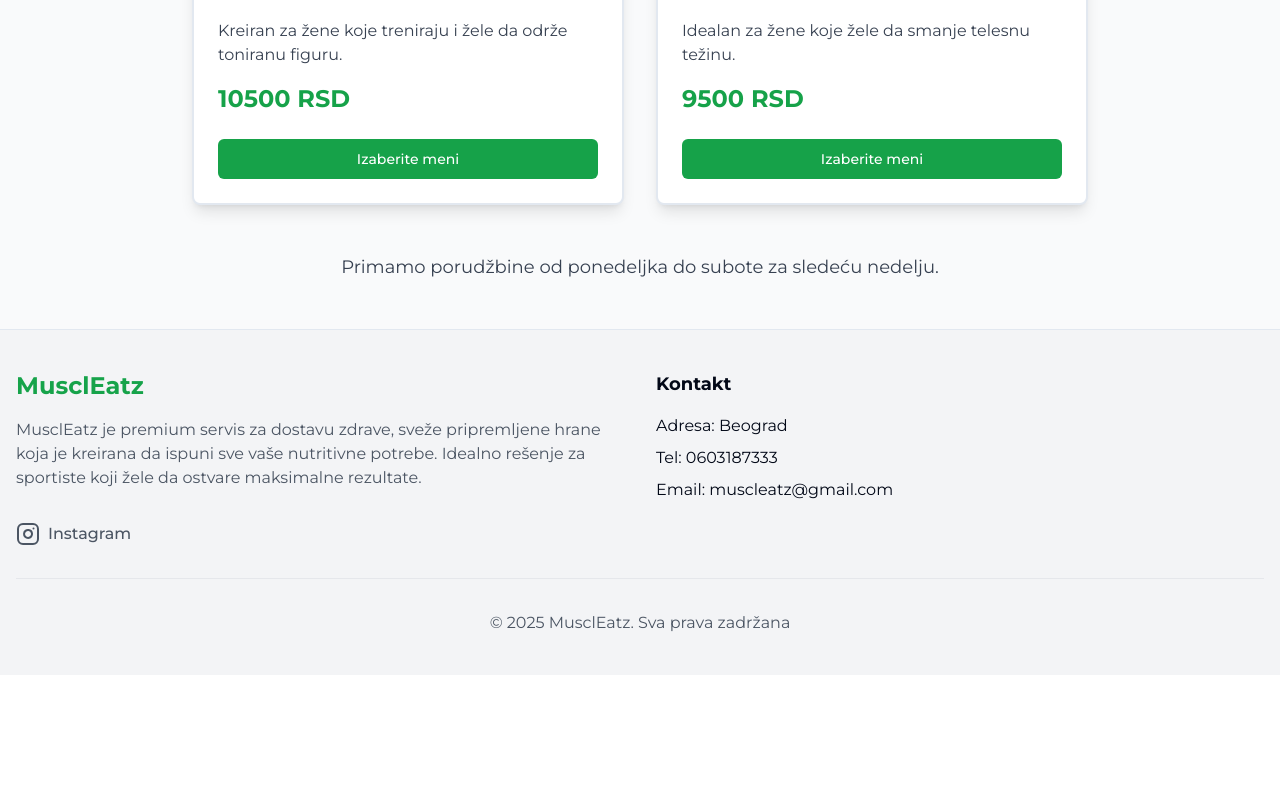
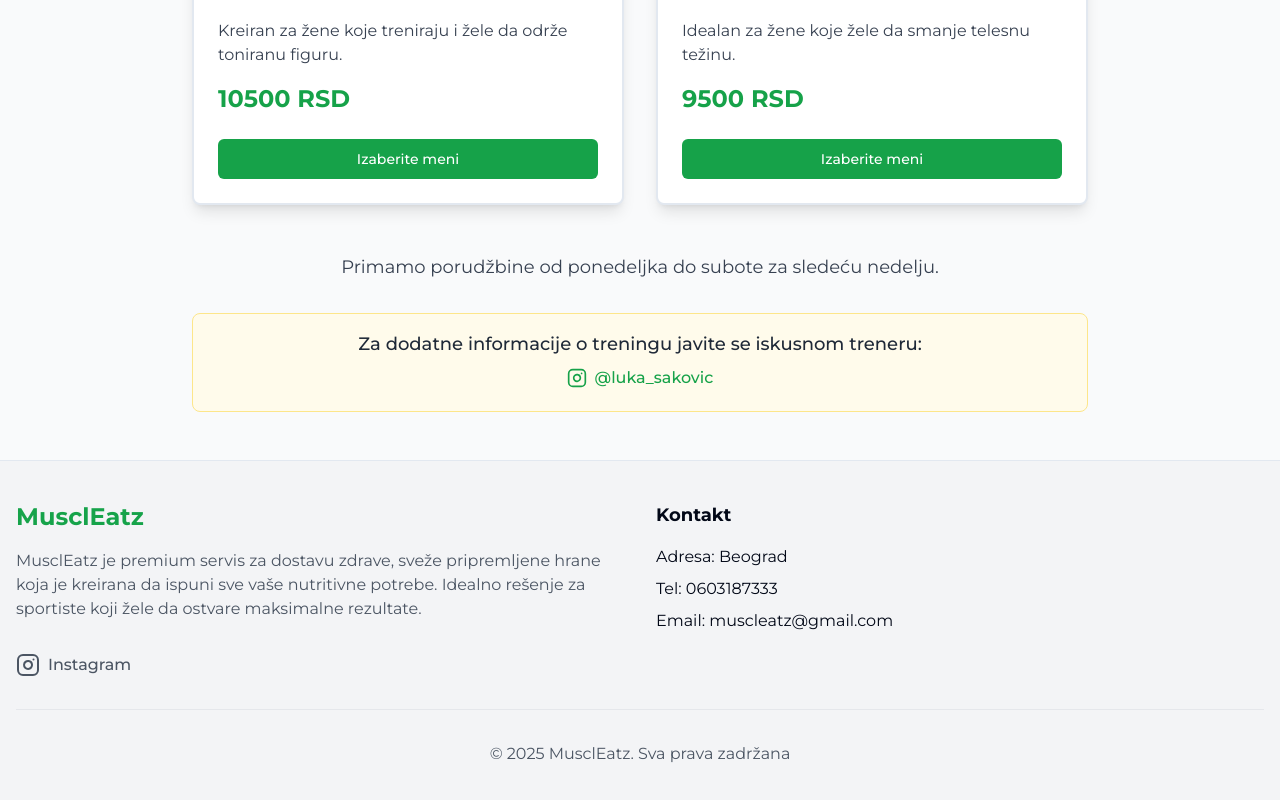
Before and after one commit to nemanjamlad/muscleatz, a React (Vite) app: page /order in a window 1280 px wide. Shown: the part 656-1456 px from the top of the page. Before the commit the page ends 1331 px from the top, so only its background shows below. Built offline with nearby package versions, Linux system fonts and the light colour scheme.

Commit message:
Add contact information to home page
Add information about contacting an experienced trainer on Instagram.

```diff
--- a/src/pages/OrderPage.tsx
+++ b/src/pages/OrderPage.tsx
@@ -5,6 +5,7 @@ import { Card, CardContent, CardDescription, CardFooter, CardHeader, CardTitle }
 import { useNavigate } from "react-router-dom";
 import Header from "@/components/Header";
 import Footer from "@/components/Footer";
+import { Instagram } from "lucide-react";
 
 const OrderPage = () => {
   const { t } = useLanguage();
@@ -118,6 +119,22 @@ const OrderPage = () => {
 
             <div className="max-w-4xl mx-auto mt-12 text-center">
               <p className="text-lg text-gray-700">{t('order.orderNote')}</p>
+
+              {/* Added trainer contact information */}
+              <div className="mt-8 p-4 bg-amber-50 rounded-lg border border-amber-200">
+                <p className="text-lg font-medium text-gray-800">
+                  Za dodatne informacije o treningu javite se iskusnom treneru:
+                </p>
+                <a
+                  href="https://www.instagram.com/luka_sakovic"
+                  target="_blank"
+                  rel="noopener noreferrer"
+                  className="inline-flex items-center gap-2 mt-2 text-primary font-medium hover:text-primary/80 transition-colors"
+                >
+                  <Instagram className="h-5 w-5" />
+                  @luka_sakovic
+                </a>
+              </div>
             </div>
           </div>
         </section>
```
